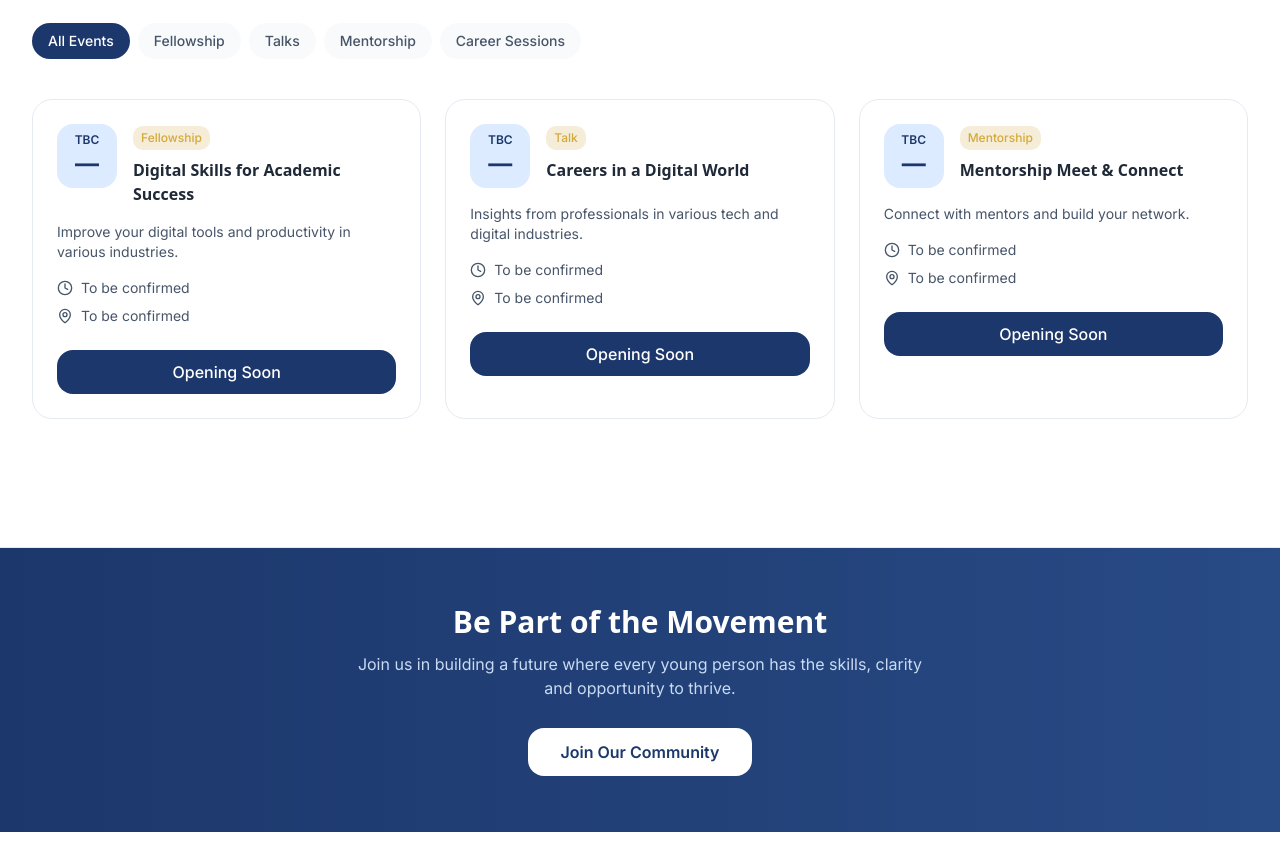
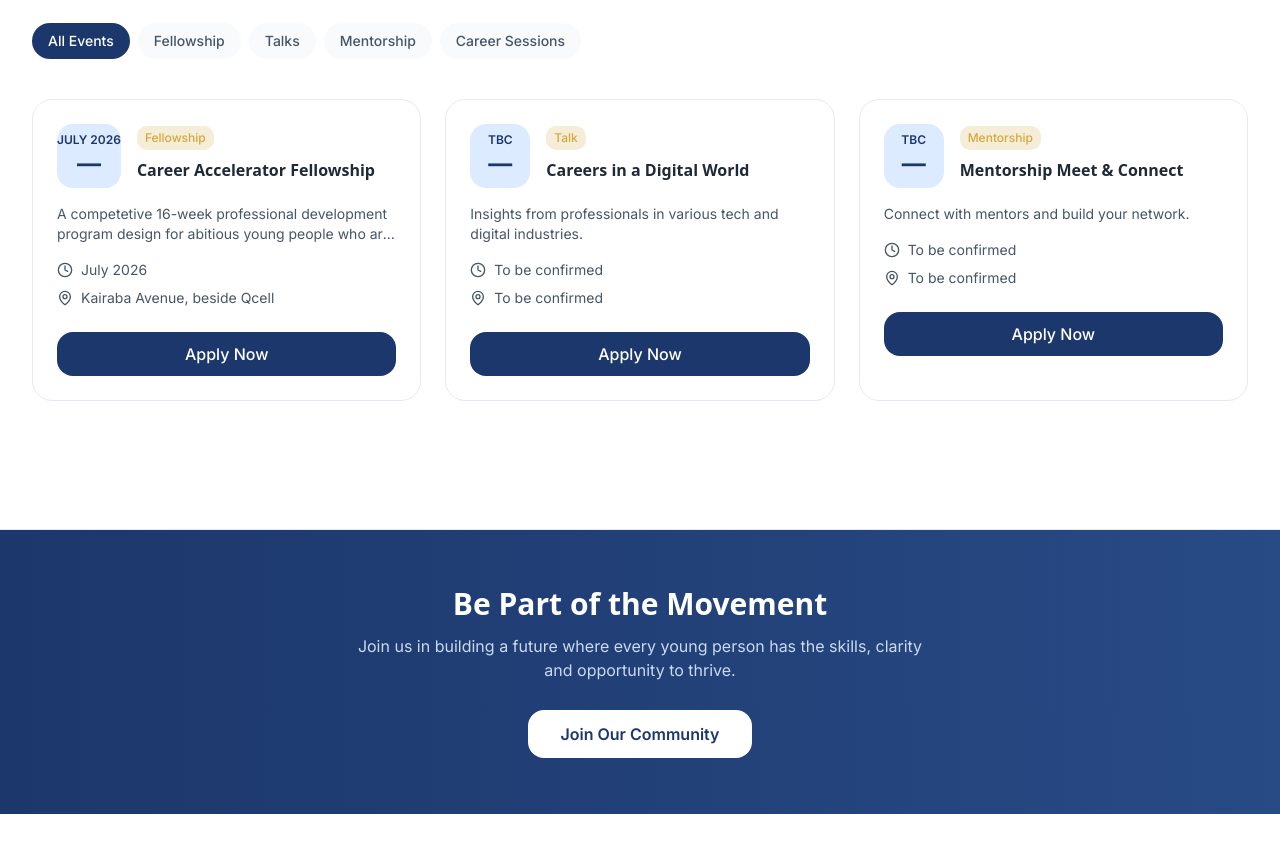
Before and after one commit to BailoDev/skillbridgefoundation, a Next.js app: page / in a window 1280 px wide. Shown: the part 4120-4983 px from the top of the page. Built offline with nearby package versions, Linux system fonts and the light colour scheme; a web font is replaced by a local one.

Commit message:
feat: update event details in EventsSection and change button text to 'Apply Now'

```diff
--- a/components/home/events-section.tsx
+++ b/components/home/events-section.tsx
@@ -11,13 +11,13 @@ const filters = ['All Events', 'Fellowship', 'Talks', 'Mentorship', 'Career Sess
 const events = [
   {
     id: 1,
-    date: { day: '—', month: 'TBC' },
+    date: { day: '—', month: 'July 2026' },
     type: 'Fellowship',
-    title: 'Digital Skills for Academic Success',
-    description: 'Improve your digital tools and productivity in various industries.',
-    time: 'To be confirmed',
-    location: 'To be confirmed',
-    category: 'Workshops',
+    title: 'Career Accelerator Fellowship',
+    description: 'A competetive 16-week professional development program design for abitious young people who are serious about bridging the gap between where they are and where they want to be professionally.',
+    time: 'July 2026',
+    location: 'Kairaba Avenue, beside Qcell',
+    category: 'Fellowship',
   },
   {
     id: 2,
@@ -145,7 +145,9 @@ export default function EventsSection() {
                 </div>
 
                 <button className="mt-6 w-full px-4 py-2.5 bg-navy text-white font-medium rounded-xl hover:bg-navy-dark transition-colors">
-                  Opening Soon
+                  <a href="https://forms.gle/dZNcoTAoJG8T4Her8" target="_blank" rel="noopener noreferrer">
+                    Apply Now
+                  </a>
                 </button>
               </div>
             </motion.div>
```
